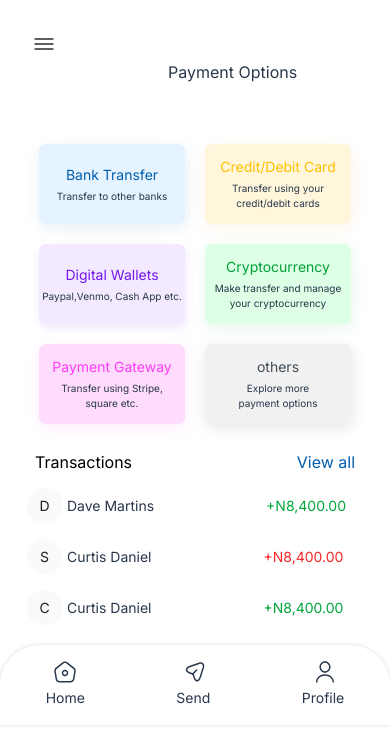
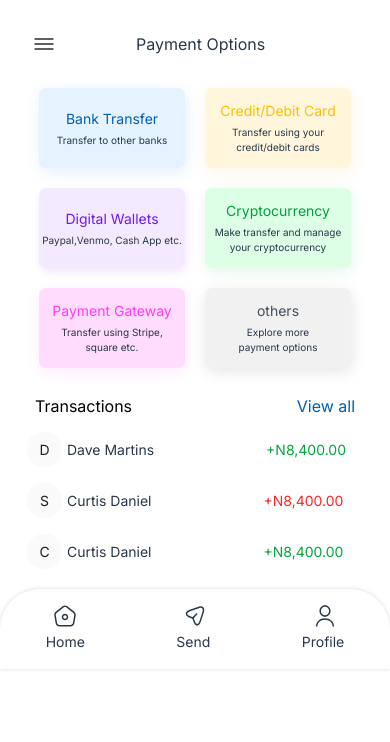
Before and after one commit to Maxwell011/moni-finance, a Next.js app: page /send in a window 390 px wide. Shown: the top 742 px of the page. Built offline with nearby package versions, Linux system fonts and the light colour scheme.

Commit message:
Update HamburgerButton component

```diff
--- a/src/app/svg/Hamburger.tsx
+++ b/src/app/svg/Hamburger.tsx
@@ -17,51 +17,13 @@ function HamburgerButton() {
   return (
     <div>
       <Image
+        onClick={handleHamburgerClick}
         src='/menu.svg'
         alt='Picture of the author'
         width={24}
         height={24}
         priority
       />
-      {
-        <button
-          className='flex items-center justify-center w-14 h-14 p-0 rounded-full bg-transparent border-0 transition duration-200 ease-in-out cursor-pointer hover:bg-gray-800 focus:outline-none focus-visible:bg-gray-800'
-          onClick={handleHamburgerClick}
-        >
-          <svg
-            className='w-3/4'
-            aria-hidden='true'
-            viewBox='0 0 24 24'
-            xmlns='http://www.w3.org/2000/svg'
-            fill='none'
-          >
-            <rect
-              width='18'
-              height='1.5'
-              className='bg-red-500'
-              rx='0.75'
-              x='3'
-              y='6.25'
-            />
-            <rect
-              width='18'
-              height='1.5'
-              className='bg-red-500'
-              rx='0.75'
-              x='3'
-              y='11.25'
-            />
-            <rect
-              width='18'
-              height='1.5'
-              className='bg-red-500'
-              rx='0.75'
-              x='3'
-              y='24.25'
-            />
-          </svg>
-        </button>
-      }
 
       {isSideNavOpen && (
         <div className='side-nav fixed top-0 left-0 w-[336px] h-full bg-white transform transition-transform duration-300 ease-in-out translate-x-0 shadow-[0px_4px_15px_0px_rgba(0,0,0,0.15)]bg-white'>
@@ -74,7 +36,7 @@ function HamburgerButton() {
             </button>
             <h2>Hello Harp</h2>
             <Image
-              src='/user.svg'
+              src='/Ellipse 5.svg'
               alt='Picture of the author'
               width={24}
               height={24}
```
